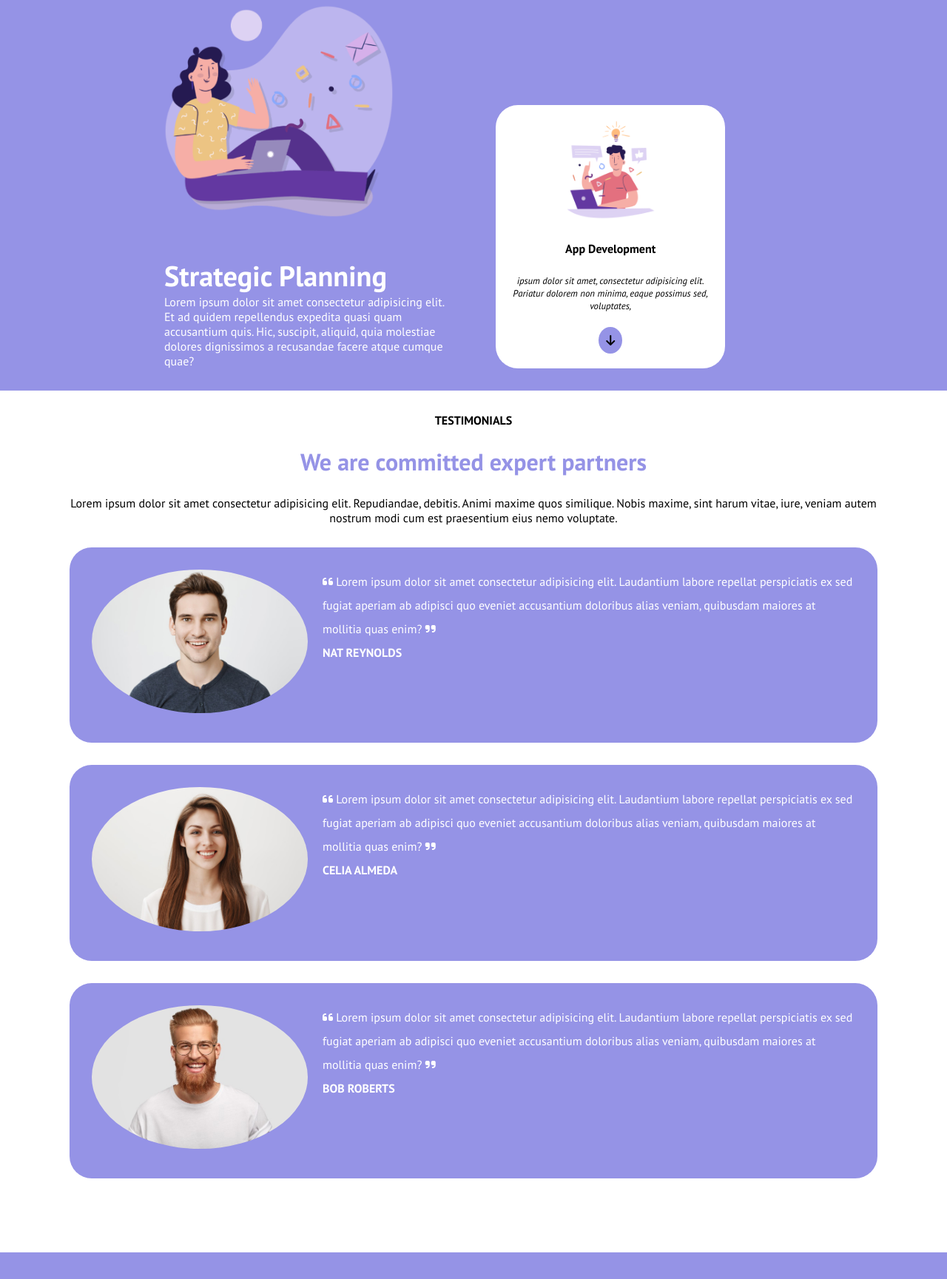
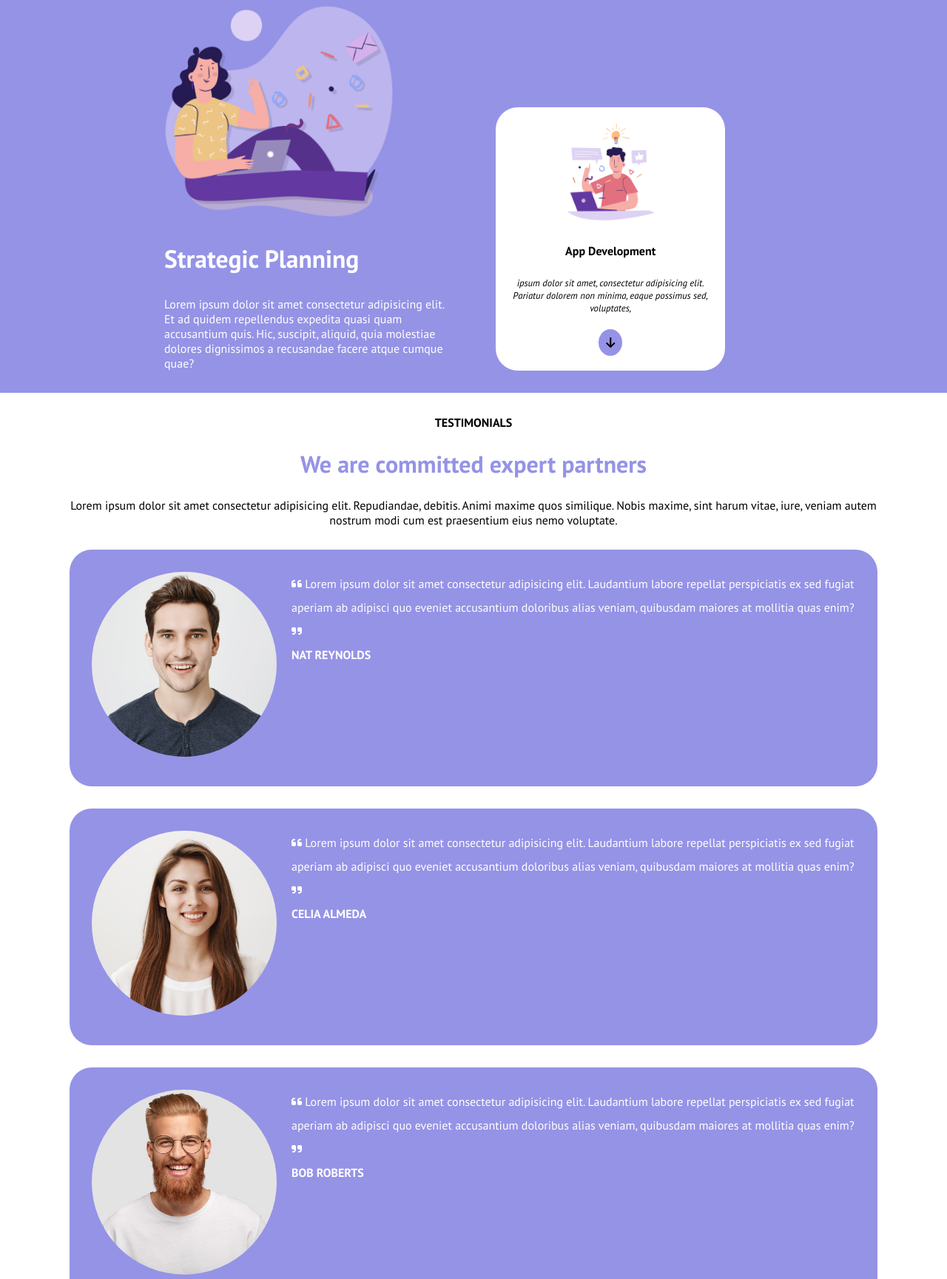
Before and after one commit to Paolo-dev-it/htmlcss-responsive-layout, a plain HTML site: page index.html in a window 1280 px wide. Shown: the part 1071-2800 px from the top of the page at 74% size. Drawn offline with Linux system fonts and the light colour scheme.

Commit message:
Rounded all the images

```diff
--- a/assets/css/style.css
+++ b/assets/css/style.css
@@ -35,7 +35,7 @@ header {
 }
 
 .demo-card {
-  padding: 30px 30px;
+  padding: 30px 30px 0px 30px;
   background-color: lightblue;
   border-radius: 30px;
 }
@@ -46,6 +46,7 @@ header {
 
 .demo-card img {
   width: 100%;
+  display: block;
 }
 
 .clean-code-card {
@@ -198,9 +199,11 @@ header {
   margin-bottom: 30px;
 }
 
-.testimonial-card img {
-  width: 100%;
+.test-img-cont img {
+  width: 250px;
+  height: 250px;
   border-radius: 50%;
+  object-fit: cover;
 }
 
 .last-card {
@@ -296,7 +299,7 @@ header {
   margin-bottom: 30px;
 }
 
-@media screen and (min-width: 425px) {
+@media screen and (min-width: 768px) {
   header {
     width: 100%;
   }
@@ -315,6 +318,10 @@ header {
   .demo-card {
     flex-basis: 70%;
     margin: 10px;
+  }
+
+  .img-demo-app img {
+    max-width: 250px;
   }
 
   .clean-code-card {
@@ -375,6 +382,10 @@ header {
 
   .testimonial-card {
     display: flex;
+  }
+
+  .test-img-cont img {
+    object-fit: cover;
   }
 
   .testimonial-content {
@@ -512,8 +523,8 @@ header {
   }
 
   .plan-left-column h3 {
-    margin-top: 50px;
-    font-size: 2.4rem;
+    margin: 30px 0px;
+    font-size: 2.1rem;
     color: white;
   }
 
--- a/index.html
+++ b/index.html
@@ -162,7 +162,7 @@
           </p>
         </div>
         <div class="testimonial-card">
-          <div>
+          <div class="test-img-cont">
             <img src="./assets/img/testimonial1.jpg" alt="" />
           </div>
           <div class="testimonial-content">
@@ -178,7 +178,7 @@
           </div>
         </div>
         <div class="testimonial-card">
-          <div>
+          <div class="test-img-cont">
             <img src="./assets/img/testimonial2.jpg" alt="" />
           </div>
           <div class="testimonial-content">
@@ -194,7 +194,7 @@
           </div>
         </div>
         <div class="testimonial-card last-card">
-          <div>
+          <div class="test-img-cont">
             <img src="./assets/img/testimonial3.jpg" alt="" />
           </div>
           <div class="testimonial-content">
```
